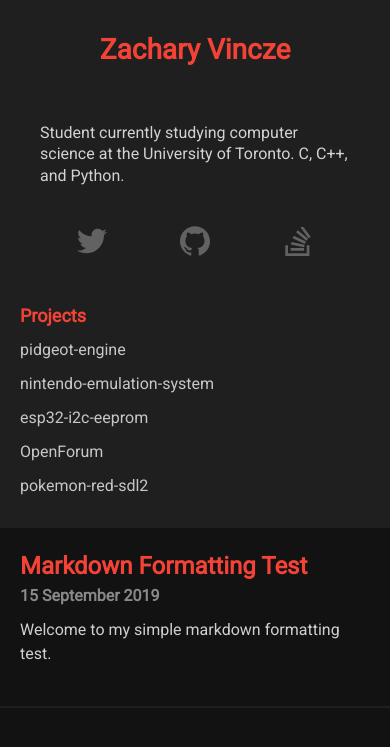
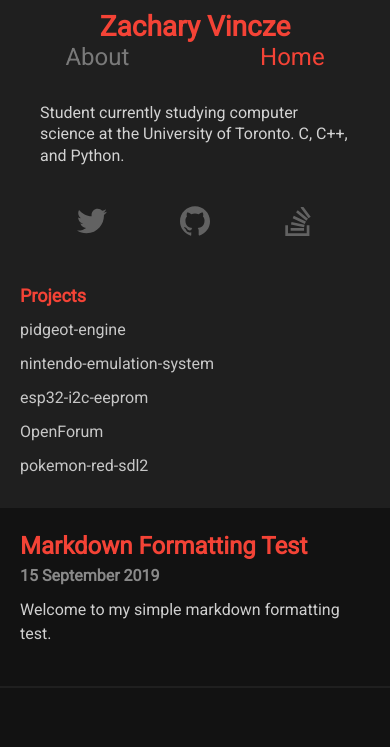
Before and after one commit to zacharyvincze/zacharyvincze.github.io, a Jekyll site: the page built from index.html, in a window 390 px wide. Shown: the top 747 px of the page. Built offline with Jekyll 4.4.1, drawn with Linux system fonts in a browser that asks for light colours.

Commit message:
Fixed mobile navbar

```diff
--- a/_includes/header.html
+++ b/_includes/header.html
@@ -11,11 +11,13 @@
 <body>
     <nav class="navbar">
         <a href="/" class="logo">{{ site.title }}</a>
-        {% for item in site.data.navigation %}
-        <a class="link {% if page.url == item.link %}selected {% endif %}" href="{{ item.link }}">
-            {{ item.name }}
-        </a>
-        {% endfor %}
+        <div class="links">
+            {% for item in site.data.navigation %}
+            <a class="link {% if page.url == item.link %}selected {% endif %}" href="{{ item.link }}">
+                {{ item.name }}
+            </a>
+            {% endfor %}
+        </div>
     </nav>
     <div class=" container">
         <section>
--- a/_sass/_navigation.scss
+++ b/_sass/_navigation.scss
@@ -1,6 +1,10 @@
 .navbar {
     height: 80px;
     vertical-align: middle;
+
+    .links {
+        float: right;
+    }
 
     .link {
         font-family: $header-font;
@@ -41,18 +45,32 @@
         flex-direction: column;
         justify-content: center;
     }
+
     .navbar {
-        padding: 10px 0;
+        display: flex;
+        flex-direction: column;
+        justify-content: center;
+        align-items: center;
         background-color: $floating-color;
-        display: flex;
-        justify-content: center;
 
         .logo {
-            margin-left: 0;
+            display: block;
+            line-height: normal;
+            margin-left: 0px;
         }
 
-        a {
-            display: none;
+        .links {
+            display: flex;
+            float: none;
+            flex-direction: row;
+            justify-content: space-around;
+            width: 100%;
+
+            .link {
+                float: none;
+                line-height: normal;
+                margin-right: 0px;
+            }
         }
     }
 }
```
